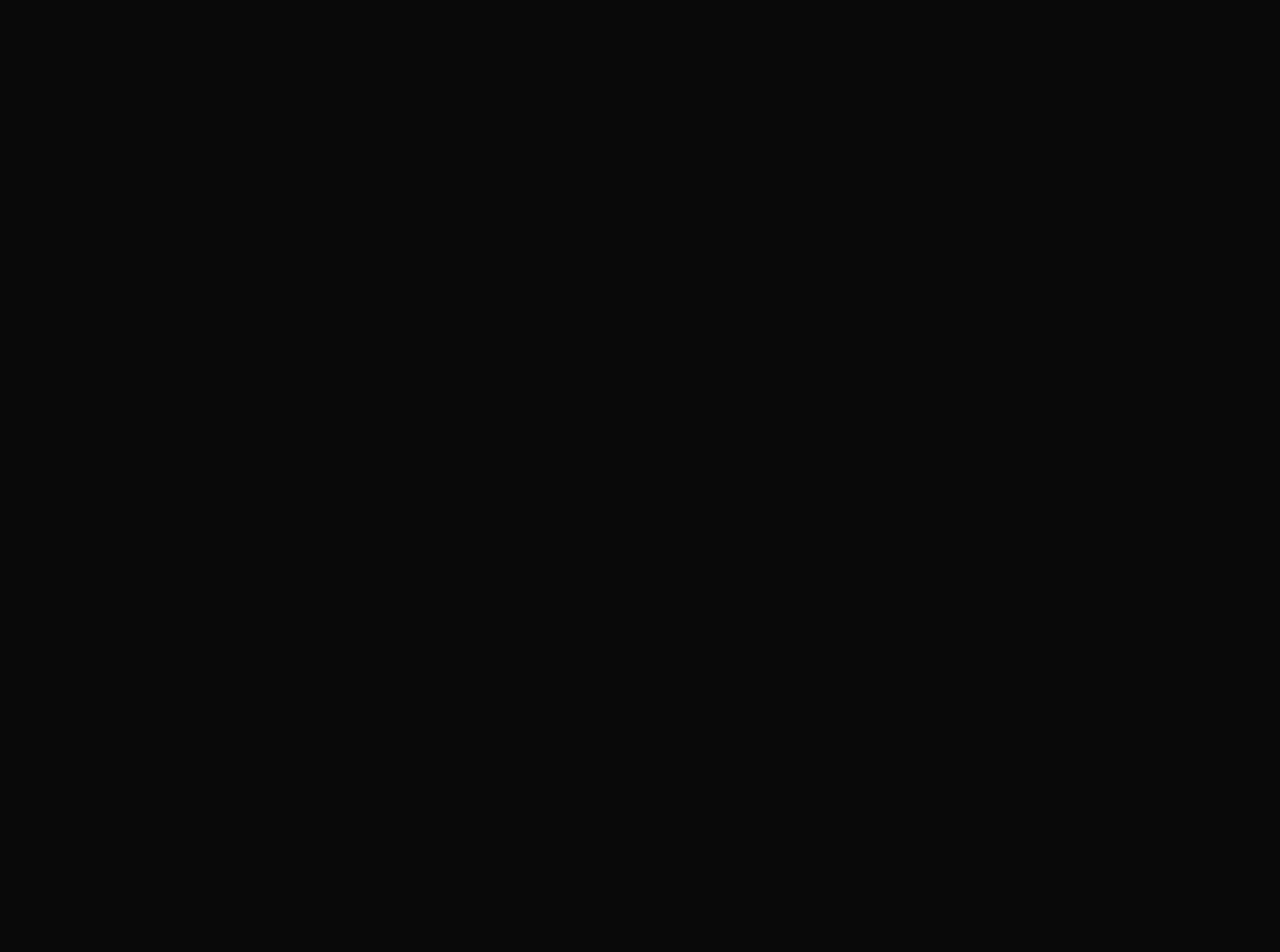
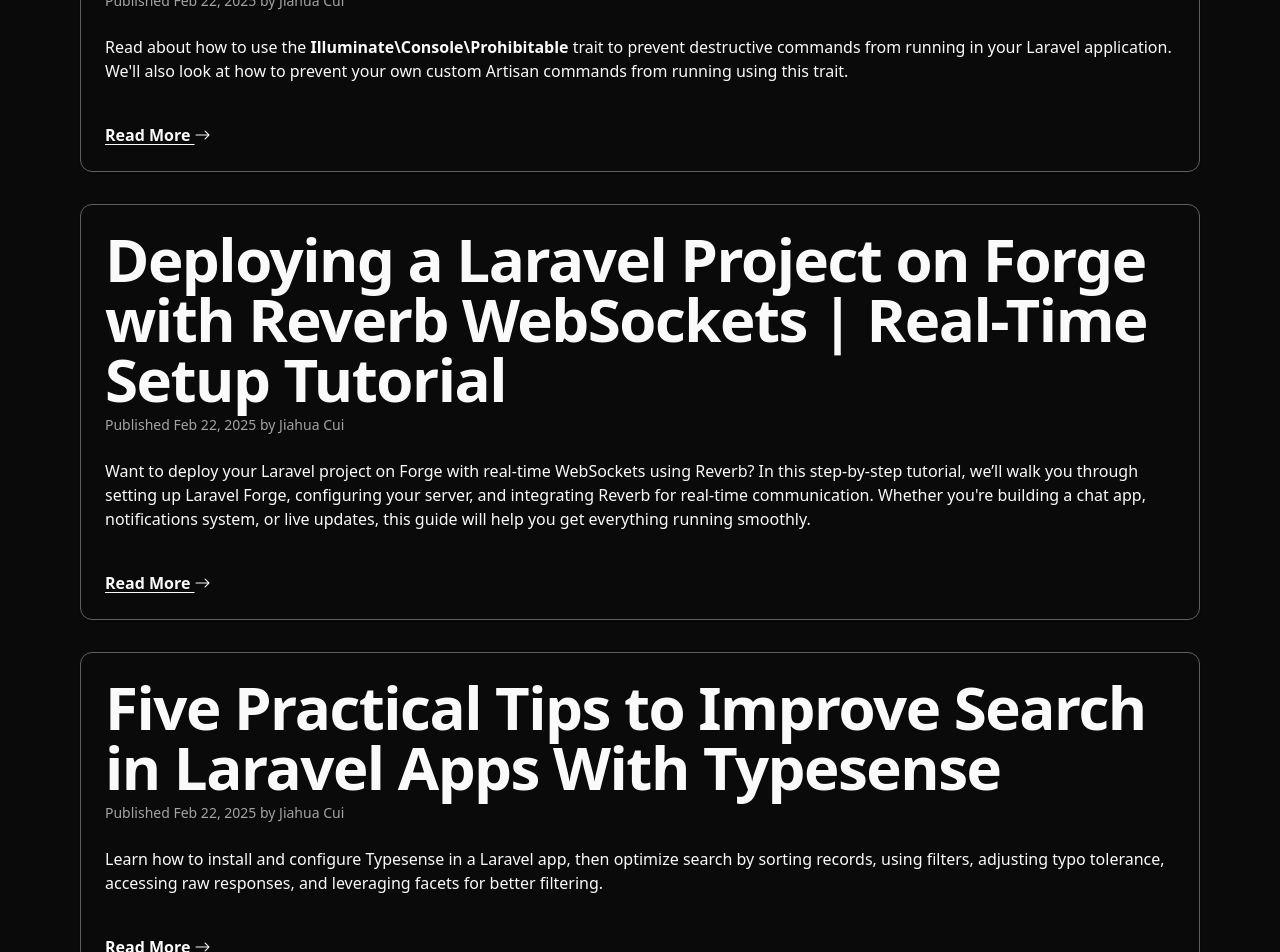
Before and after one commit to JiCui1/portfolio-v1, a Next.js app: page /blogs in a window 1280 px wide. Shown: the part 320-1272 px from the top of the page. Before the commit the page ends 800 px from the top, so only its background shows below. Built offline with nearby package versions, Linux system fonts and the light colour scheme; a web font is replaced by a local one.

Commit message:
added blog listing style

```diff
--- a/app/blogs/page.tsx
+++ b/app/blogs/page.tsx
@@ -1,8 +1,57 @@
+import {
+  Card,
+  CardContent,
+  CardHeader,
+  CardDescription,
+  CardTitle,
+  CardFooter,
+} from "@/components/ui/card"
+
 export default function Blogs() {
   return (
-    <div className=" items-start justify-items-start min-h-screen p-8 pb-20 gap-16 sm:p-20">
-      <main className="flex flex-col items-start sm:items-start">
+    <div className="min-h-screen p-8 pb-20 gap-16 sm:p-20">
+      <main>
         <h1 className="display-2">Blogs</h1>
+        <section className="blogs-container">
+          <Card className="hover:border-gray-300 duration-500">
+            <CardHeader>
+              <CardTitle className="text-6xl"><a href="#" className="no-underline hover:text-gray-300 duration-300">Preventing Destructive Commands from Running in Laravel</a></CardTitle>
+              <CardDescription>Published Feb 22, 2025 by Jiahua Cui</CardDescription>
+            </CardHeader>
+            <CardContent>
+              <p>Read about how to use the <span className="font-extrabold">Illuminate\Console\Prohibitable</span> trait to prevent destructive commands from running in your Laravel application. We'll also look at how to prevent your own custom Artisan commands from running using this trait.</p>
+            </CardContent>
+            <CardFooter>
+              <a href="#" className="hover:text-gray-300 duration-300">Read More <i className="bi bi-arrow-right"></i></a>
+            </CardFooter>
+          </Card>
+
+          <Card className="hover:border-gray-300 duration-500">
+            <CardHeader>
+              <CardTitle className="text-6xl"><a href="#" className="no-underline hover:text-gray-300 duration-300">Deploying a Laravel Project on Forge with Reverb WebSockets | Real-Time Setup Tutorial</a></CardTitle>
+              <CardDescription>Published Feb 22, 2025 by Jiahua Cui</CardDescription>
+            </CardHeader>
+            <CardContent>
+              <p>Want to deploy your Laravel project on Forge with real-time WebSockets using Reverb? In this step-by-step tutorial, we’ll walk you through setting up Laravel Forge, configuring your server, and integrating Reverb for real-time communication. Whether you're building a chat app, notifications system, or live updates, this guide will help you get everything running smoothly.</p>
+            </CardContent>
+            <CardFooter>
+              <a href="#" className="hover:text-gray-300 duration-300">Read More <i className="bi bi-arrow-right"></i></a>
+            </CardFooter>
+          </Card>
+
+          <Card className="hover:border-gray-300 duration-500">
+            <CardHeader>
+              <CardTitle className="text-6xl"><a href="#" className="no-underline hover:text-gray-300 duration-300">Five Practical Tips to Improve Search in Laravel Apps With Typesense</a></CardTitle>
+              <CardDescription>Published Feb 22, 2025 by Jiahua Cui</CardDescription>
+            </CardHeader>
+            <CardContent>
+              <p>Learn how to install and configure Typesense in a Laravel app, then optimize search by sorting records, using filters, adjusting typo tolerance, accessing raw responses, and leveraging facets for better filtering.</p>
+            </CardContent>
+            <CardFooter>
+              <a href="#" className="hover:text-gray-300 duration-300">Read More <i className="bi bi-arrow-right"></i></a>
+            </CardFooter>
+          </Card>
+        </section>
       </main>
     </div>
   );
```
